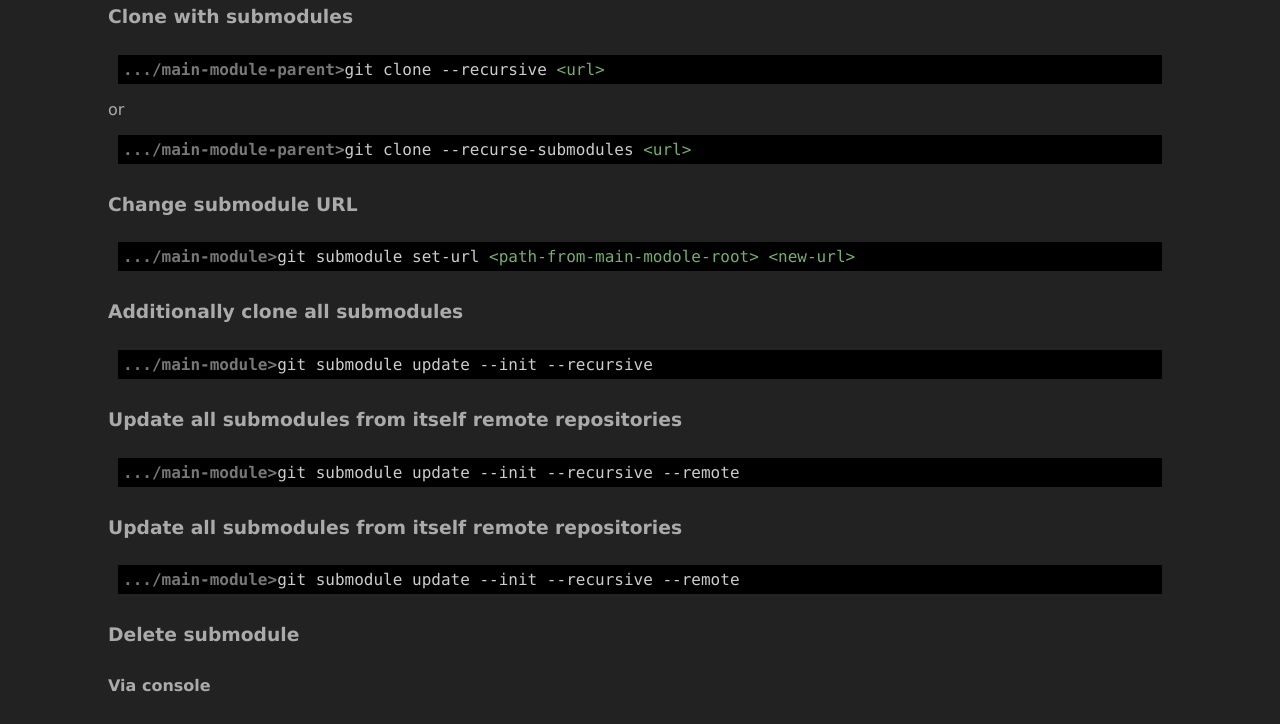
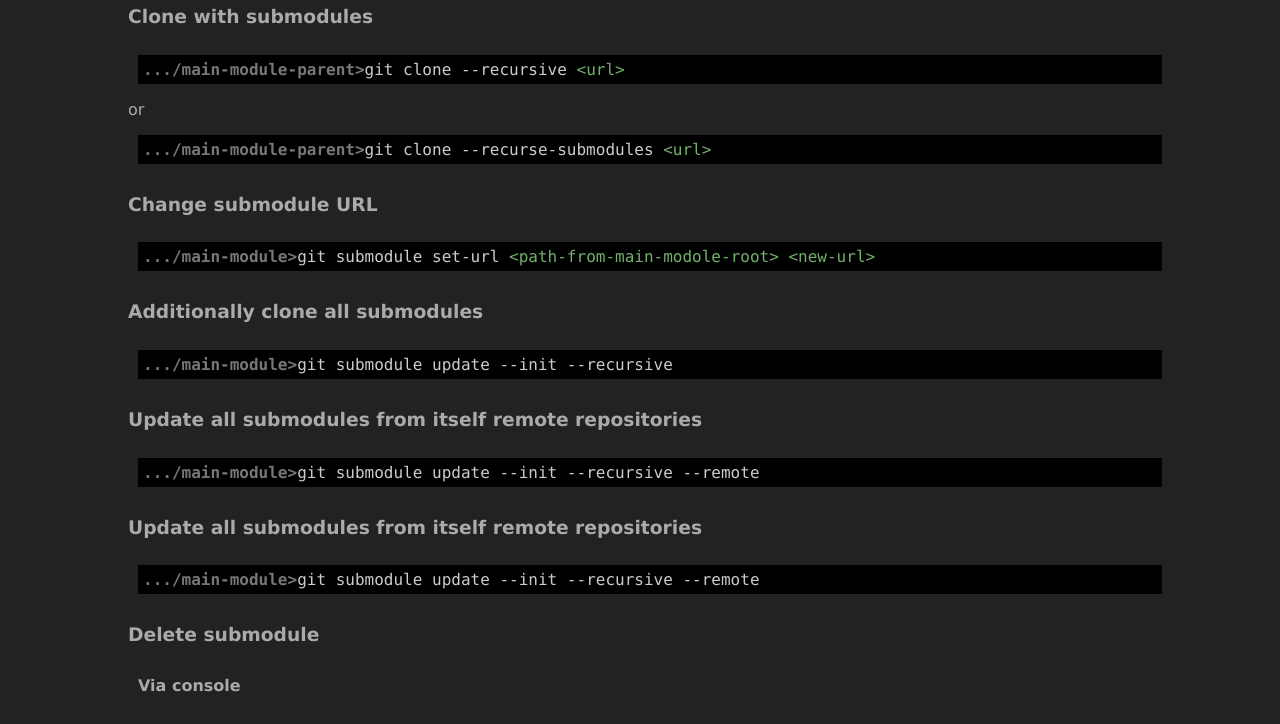
Before and after one commit to bognaum/git-help, a website: page index.html in a window 1280 px wide. Shown: the part 435-1159 px from the top of the page. Drawn offline with Linux system fonts and the light colour scheme.

Commit message:
Changed style

```diff
--- a/src/scss/style.scss
+++ b/src/scss/style.scss
@@ -267,8 +267,10 @@ ol.nested>li.nested {counter-increment: nested;}
 ol.nested>li.nested::marker {content: counters(nested, "-")". ";}
 
 
-article {
+article, section {
 	margin-bottom: 30px;
+	// border-left: 3px solid #555;
+	margin-left: 10px;
 	/* border-top: 1px solid #555;
 	&:nth-of-type(1) {
 		border-top: none;
```
Also changed, not shown: build/css/style.css.
